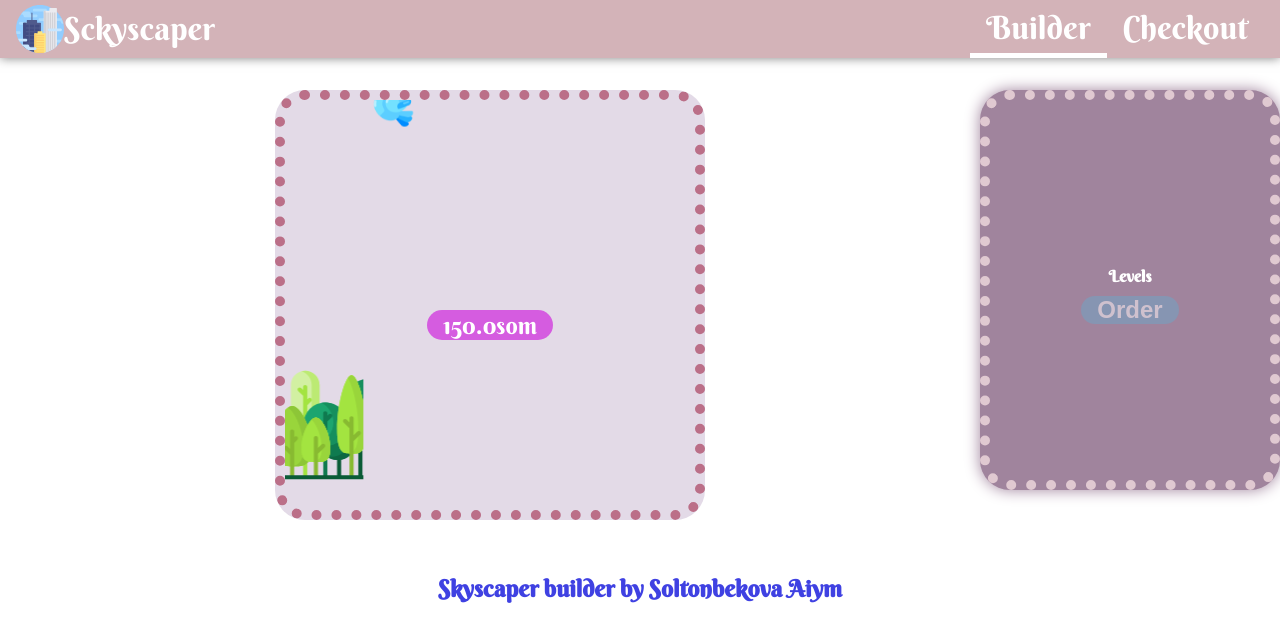
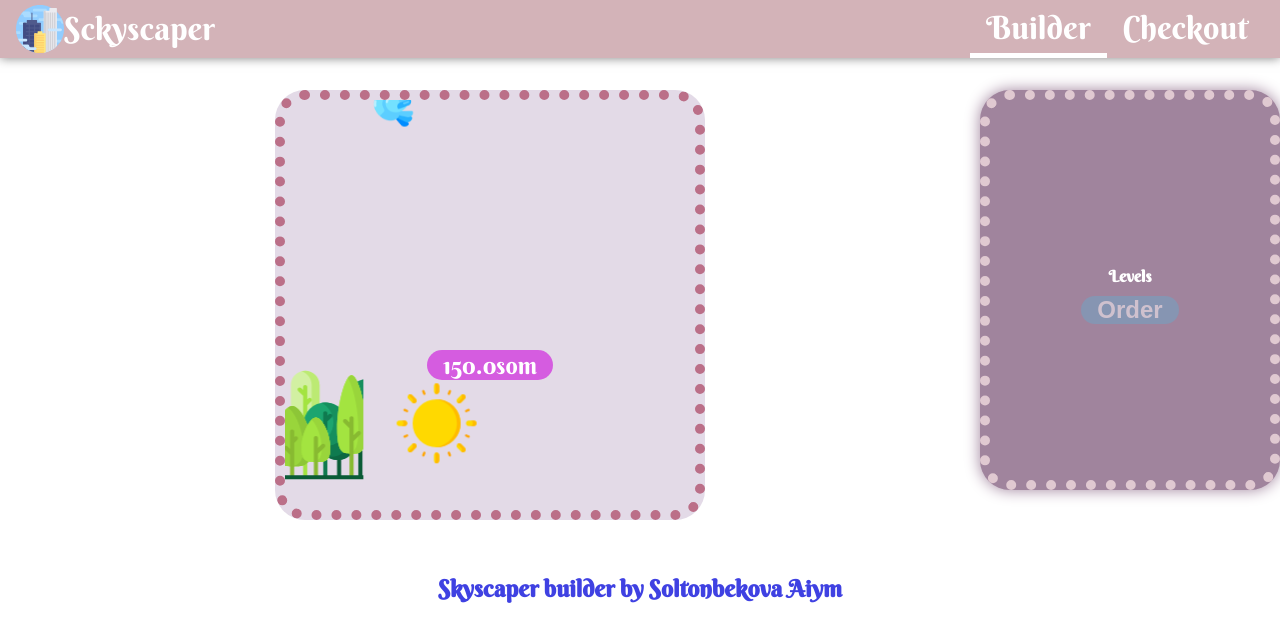
Before and after one commit to soltonbekov-aiymkyz/builder, a React (Create React App) app: page / in a window 1280 px wide. Shown: the top 642 px of the page. Built offline with nearby package versions, Linux system fonts and the light colour scheme; no server answers.

Commit message:
some dfjvkc

```diff
--- a/src/components/SkyscaperBuilder/SkyscaperPreview/SkyscaperPreview.module.css
+++ b/src/components/SkyscaperBuilder/SkyscaperPreview/SkyscaperPreview.module.css
@@ -123,8 +123,36 @@
 }
 
 
+.sunImage{
+  width: 80px;
+  height: 80px;
+  background-image: url(../../../Images/sun.svg);
+  background-size: cover;
+  background-repeat: no-repeat;
+  position: relative;
+  top: 100px;
+  animation-name: sunAnimation;
+  animation-iteration-count: infinite;
+  animation-duration: 7s;
+  z-index: -1;
+  animation-direction: alternate;
+  animation-timing-function: ease-in;
+}
 
 
+
+@keyframes sunAnimation{
+  0%{
+    right: 100%;
+     transform: translate(80px, 50%);
+  }
+  50%{
+      right:100%;
+  }
+  100%{
+    right: 100%;
+  }
+ }
 
 
 
```
Also changed, not shown: src/Images/sun.svg (added).
